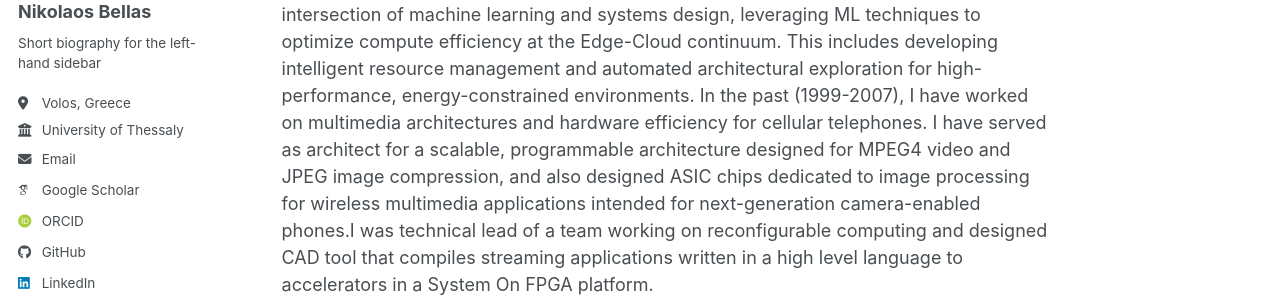
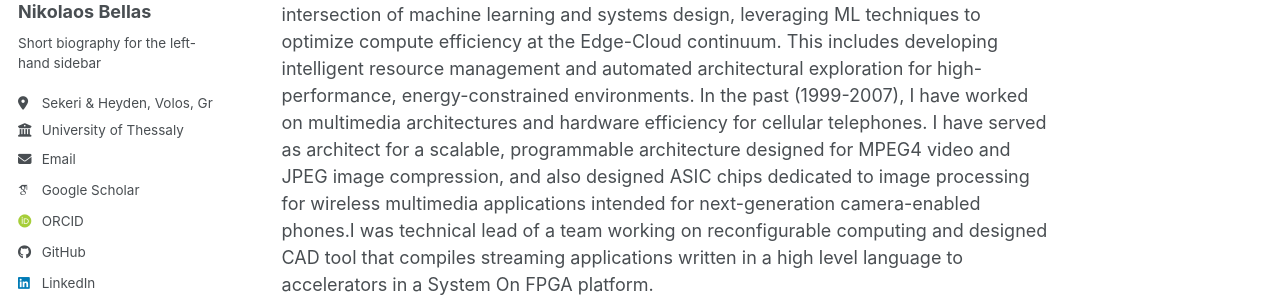
Before and after one commit to nbellas/nbellas.github.io, a Jekyll site: the page built from _pages/about.md, in a window 1280 px wide. Shown: the part 285-582 px from the top of the page. Built offline with Jekyll 4.4.1, drawn with Linux system fonts in a browser that asks for light colours; some web fonts are replaced; a script bundle is joined from its source files by our own code; library files that are not in the unit come from our copies.

Commit message:
Update _config.yml

```diff
--- a/_config.yml
+++ b/_config.yml
@@ -27,7 +27,7 @@ author:
   name             : *name
   pronouns         : # example: "she/her"
   bio              : "Short biography for the left-hand sidebar"
-  location         : "Volos, Greece"
+  location         : "Sekeri & Heyden, Volos, Greece"
   employer         : "University of Thessaly"
   uri              : # URL
   email            : "nbellas@uth.gr"
```
